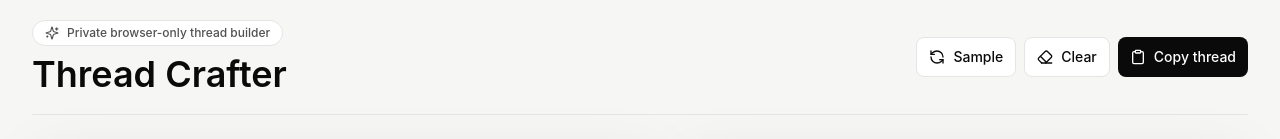
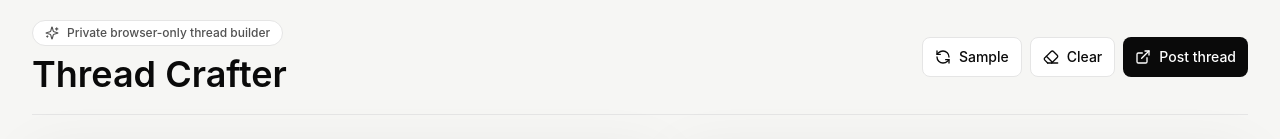
Before and after one commit to ibrahimhumayun0614/thread-crafter, a React (Vite) app: page / in a window 1280 px wide. Shown: the top 139 px of the page. Built offline with nearby package versions, Linux system fonts and the light colour scheme.

Commit message:
intent text to twitter

```diff
--- a/src/App.tsx
+++ b/src/App.tsx
@@ -2,9 +2,9 @@ import { useEffect, useMemo, useState } from "react";
 import type { ChangeEvent, ReactNode } from "react";
 import {
   Check,
-  Clipboard,
   Copy,
   Eraser,
+  ExternalLink,
   FileText,
   RefreshCcw,
   Sparkles,
@@ -131,6 +131,11 @@ export function App() {
     window.localStorage.removeItem(STORAGE_KEY);
   }
 
+  function postThread() {
+    const intentUrl = `https://twitter.com/intent/tweet?text=${encodeURIComponent(fullThread)}`;
+    window.open(intentUrl, "_blank", "noopener,noreferrer");
+  }
+
   return (
     <main className="min-h-screen bg-[#f6f6f4] text-neutral-950">
       <div className="mx-auto flex w-full max-w-7xl flex-col gap-6 px-4 py-5 sm:px-6 lg:px-8">
@@ -151,9 +156,9 @@ export function App() {
               <Eraser size={16} />
               Clear
             </Button>
-            <Button disabled={!tweets.length} onClick={() => copyText(fullThread, "full")}>
-              {copied === "full" ? <Check size={16} /> : <Clipboard size={16} />}
-              {copied === "full" ? "Copied" : "Copy thread"}
+            <Button disabled={!tweets.length} onClick={postThread} title="Post thread on Twitter/X">
+              <ExternalLink size={16} />
+              Post thread
             </Button>
           </div>
         </header>
```
